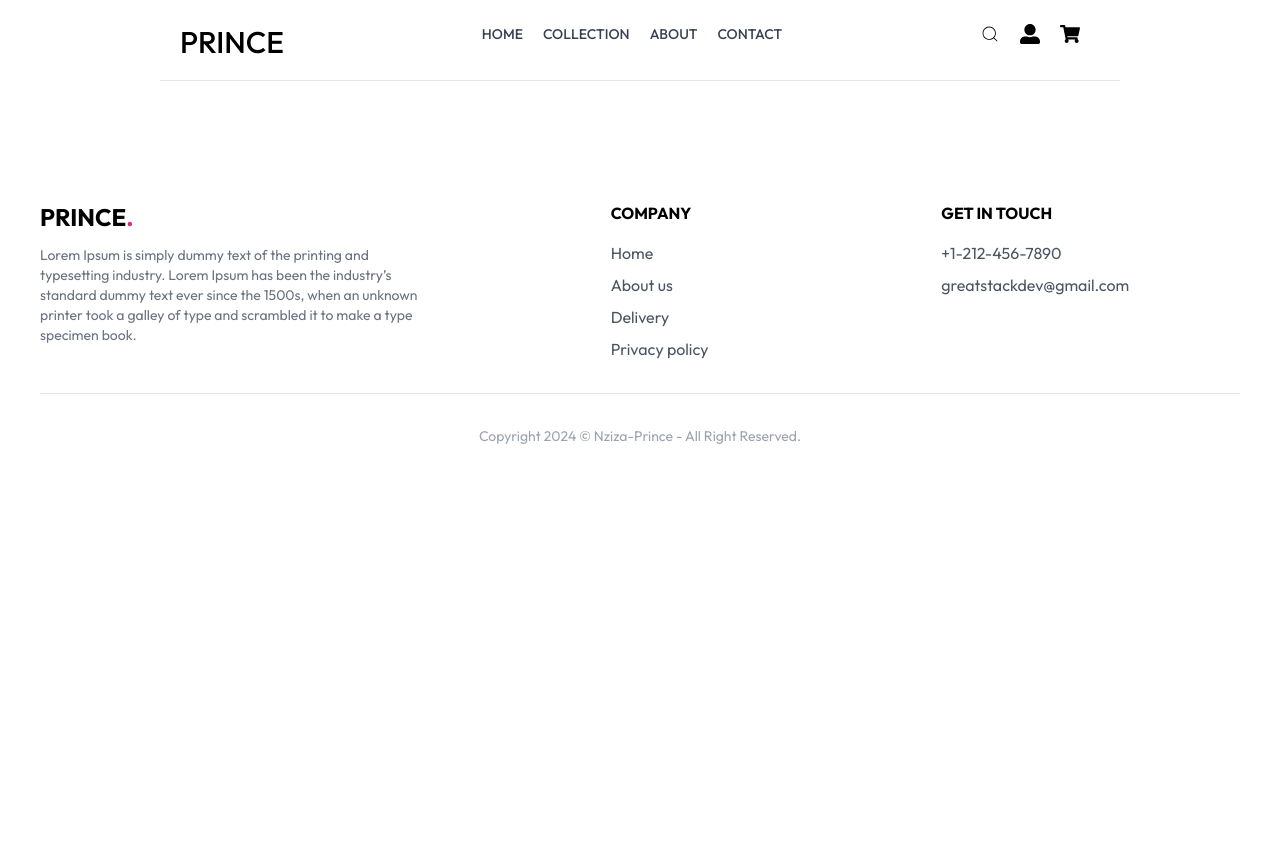
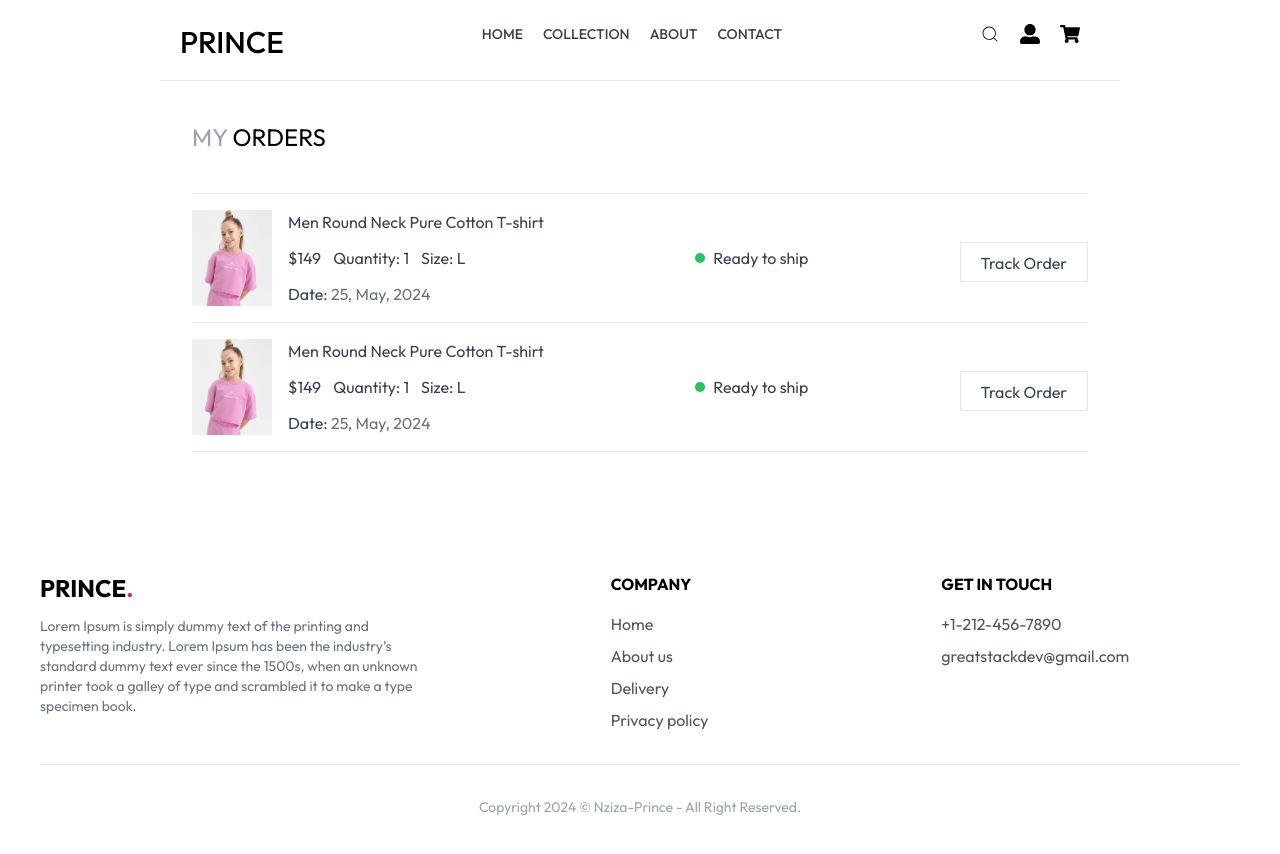
Before and after one commit to Nziza-Prince/e-commerceWebsite, a React (Vite) app in the folder e-commerceProject/: page /myorders in a window 1280 px wide. Shown: the top 854 px of the page. Before the commit the page ends 800 px from the top, so only its background shows below. Built offline with nearby package versions, Linux system fonts and the light colour scheme; a web font is replaced by a local one.

Commit message:
finished the orders

```diff
--- a/e-commerceProject/src/App.jsx
+++ b/e-commerceProject/src/App.jsx
@@ -11,6 +11,7 @@ import Signup from "./pages/Signup";
 import Signin from "./pages/Signin";
 import CartPage from "./pages/CartPage";
 import CheckoutPage from "./pages/CheckoutPage";
+import MyOrders from "./pages/MyOrders";
 
 
 function App() {
@@ -29,6 +30,7 @@ function App() {
         <Route path="/signup" element={<Signup/>}/>
         <Route path="/signin" element={<Signin/>}/>
          <Route path = "/checkout" element={<CheckoutPage/>}/>
+        <Route path="/myorders" element={<MyOrders/>}/>
       </Routes>
       <Footer/>
     </Router>
--- /dev/null
+++ b/e-commerceProject/src/pages/MyOrders.jsx
@@ -0,0 +1,58 @@
+import Man from '../assets/frontend_assets/p_img25.png';
+
+const MyOrders = () => {
+  return (
+    <div className='font-outfit mx-4 md:mx-10 lg:mx-48 text-gray-700'>
+      <h1 className='text-gray-400 text-2xl border-b pb-10 mt-10'>
+        MY <span className='text-black'>ORDERS</span>
+      </h1>
+      <div className='flex justify-between border-b'>
+        <div className='flex gap-4 mt-4 pb-4'>
+          <img src={Man} className='w-20' alt="" />
+          <div className='flex flex-col gap-3'>
+            <p>Men Round Neck Pure Cotton T-shirt</p>
+            <div className='flex gap-3'>
+              <p>$149</p>
+              <p>Quantity: 1</p>
+              <p>Size: L</p>
+            </div>
+            <p className='text-left'>Date: <span className='text-gray-500'>25, May, 2024</span></p>
+          </div>
+        </div>
+
+        {/* Added Green Dot before "Ready to ship" text */}
+        <div className="flex items-center justify-center mt-4 md:mt-0">
+          <span className="w-2.5 h-2.5 bg-green-500 rounded-full mr-2"></span>
+          <p className='text-center'>Ready to ship</p>
+        </div>
+
+        <button className='h-10 mt-4 md:mt-12 px-5 border py-2'>Track Order</button>
+      </div>
+
+      <div className='flex justify-between border-b mb-4'>
+        <div className='flex gap-4 mt-4 pb-4'>
+          <img src={Man} className='w-20' alt="" />
+          <div className='flex flex-col gap-3'>
+            <p>Men Round Neck Pure Cotton T-shirt</p>
+            <div className='flex gap-3'>
+              <p>$149</p>
+              <p>Quantity: 1</p>
+              <p>Size: L</p>
+            </div>
+            <p className='text-left'>Date: <span className='text-gray-500'>25, May, 2024</span></p>
+          </div>
+        </div>
+
+        {/* Added Green Dot before "Ready to ship" text */}
+        <div className="flex items-center justify-center mt-4 md:mt-0">
+          <span className="w-2.5 h-2.5 bg-green-500 rounded-full mr-2"></span>
+          <p className='text-center'>Ready to ship</p>
+        </div>
+
+        <button className='h-10 mt-4 md:mt-12 px-5 border py-2'>Track Order</button>
+      </div>
+    </div>
+  );
+};
+
+export default MyOrders;
```
